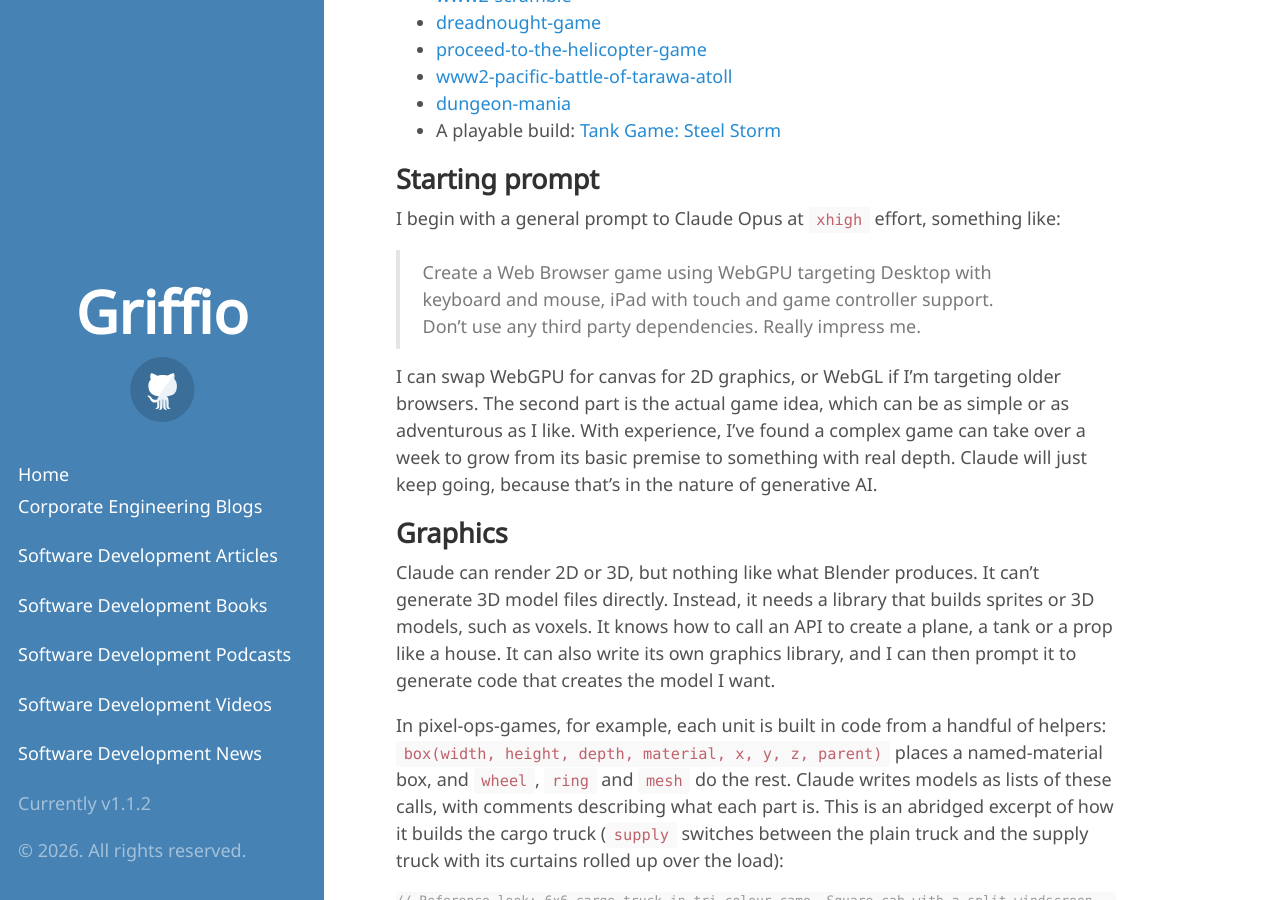
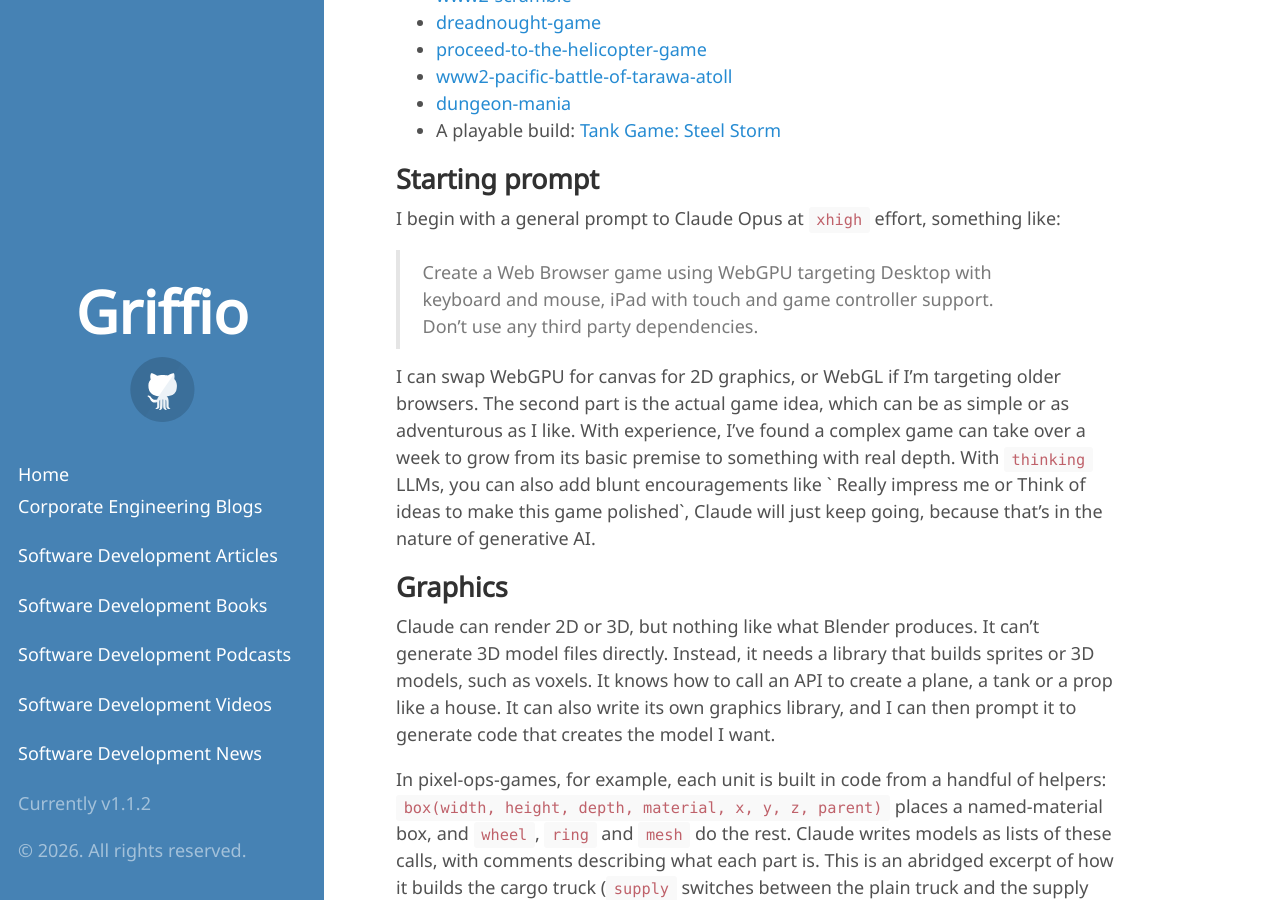
Before and after one commit to griffio/griffio.github.io, a Jekyll site: the page built from _posts/2026-11-10-Using-Claude-Code-For-Agent-Driven-Web-Browser-Games.md, in a window 1280 px wide and 900 px high, scrolled down 513 px. Built offline with Jekyll 4.4.1, drawn with Linux system fonts in a browser that asks for light colours; some web fonts are replaced.

Commit message:
Update 2026-11-10-Using-Claude-Code-For-Agent-Driven-Web-Browser-Games.md

```diff
--- a/_posts/2026-11-10-Using-Claude-Code-For-Agent-Driven-Web-Browser-Games.md
+++ b/_posts/2026-11-10-Using-Claude-Code-For-Agent-Driven-Web-Browser-Games.md
@@ -27,9 +27,9 @@
 
 I begin with a general prompt to Claude Opus at `xhigh` effort, something like:
 
-> Create a Web Browser game using WebGPU targeting Desktop with keyboard and mouse, iPad with touch and game controller support. Don't use any third party dependencies. Really impress me.
+> Create a Web Browser game using WebGPU targeting Desktop with keyboard and mouse, iPad with touch and game controller support. Don't use any third party dependencies.
 
-I can swap WebGPU for canvas for 2D graphics, or WebGL if I'm targeting older browsers. The second part is the actual game idea, which can be as simple or as adventurous as I like. With experience, I've found a complex game can take over a week to grow from its basic premise to something with real depth. Claude will just keep going, because that's in the nature of generative AI.
+I can swap WebGPU for canvas for 2D graphics, or WebGL if I'm targeting older browsers. The second part is the actual game idea, which can be as simple or as adventurous as I like. With experience, I've found a complex game can take over a week to grow from its basic premise to something with real depth. With `thinking` LLMs, you can also add blunt encouragements like ` Really impress me or Think of ideas to make this game polished`, Claude will just keep going, because that's in the nature of generative AI.
 
 ## Graphics
 
```
